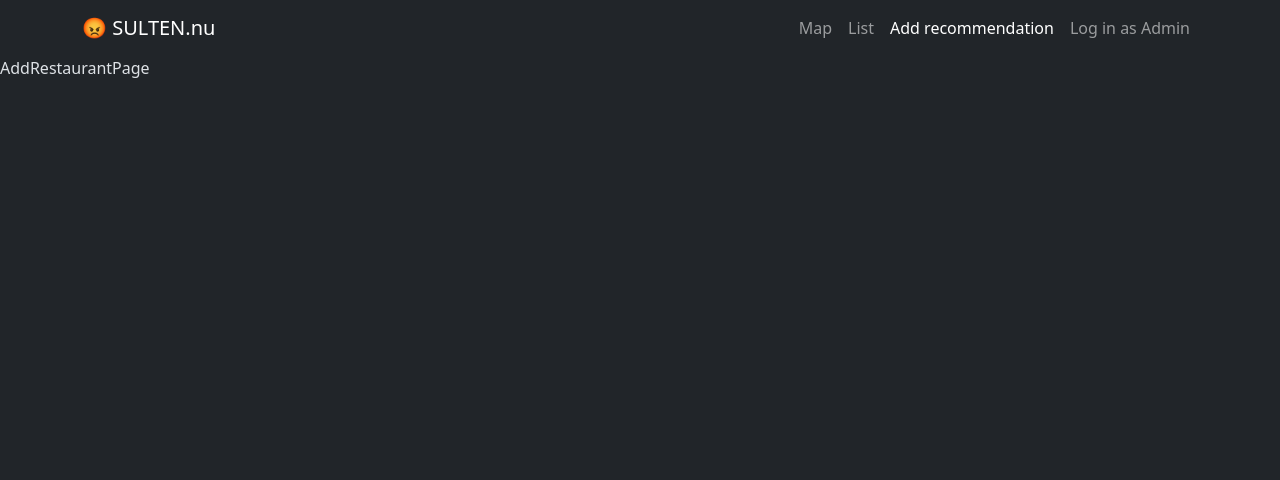
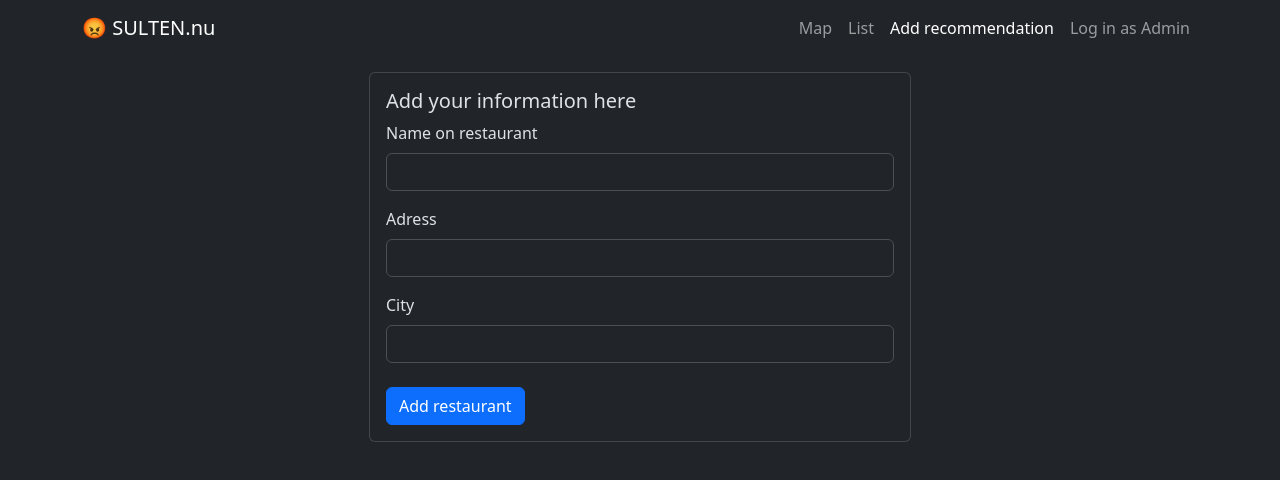
Before and after one commit to landicami/sulten-app, a React (Vite) app: page /add-restaurant in a window 1280 px wide. Shown: the top 480 px of the page. Built offline with nearby package versions, Linux system fonts and the light colour scheme; no server answers.

Commit message:
adding restaurantform

```diff
--- a/src/pages/AddRestaurantPage.tsx
+++ b/src/pages/AddRestaurantPage.tsx
@@ -1,8 +1,61 @@
+import { SubmitHandler, useForm } from "react-hook-form";
+import Button from "react-bootstrap/Button";
+import Card from "react-bootstrap/Card";
+import Container from "react-bootstrap/Container";
+import Col from "react-bootstrap/Col";
+import Form from "react-bootstrap/Form";
+import Row from "react-bootstrap/Row";
+import { Restaurant } from "../types/Restaurant.types";
 
 const AddRestaurantPage = () => {
-    return (
-        <div>AddRestaurantPage</div>
-    )
-}
+	const {
+		register,
+		handleSubmit,
+		watch,
+		formState: { errors },
+	} = useForm<Restaurant>();
+
+	const onAddRestaurant: SubmitHandler<Restaurant> = async (data) => {
+		console.log(data.address);
+	};
+	return (
+		<Container className="p-3">
+			<Row className="justify-content-center">
+				<Col lg={6} md={8} sm={12}>
+					<Card className="p-3">
+						<Card.Title>Add your information here</Card.Title>
+						<Form onSubmit={handleSubmit(onAddRestaurant)}>
+							{/* register your input into the hook by invoking the "register" function */}
+							<Form.Group className="mb-3">
+								<Form.Label>Name on restaurant</Form.Label>
+								<Form.Control type="text" {...register("name")} />
+							</Form.Group>
+
+							<Form.Group className="mb-3">
+								<Form.Label>Adress</Form.Label>
+
+								<Form.Control type="adress" {...register("address", { required: true })} />
+								{/* errors will return when field validation fails  */}
+								{errors.address && <span>This field is required</span>}
+							</Form.Group>
+
+							<Form.Group className="mb-3">
+								<Form.Label>City</Form.Label>
+
+								<Form.Control type="text" {...register("city", { required: true })} />
+								{/* errors will return when field validation fails  */}
+								{errors.city && <span>This field is required</span>}
+							</Form.Group>
+
+							<Button className="mt-2" type="submit">
+								Add restaurant
+							</Button>
+						</Form>
+					</Card>
+				</Col>
+			</Row>
+		</Container>
+	);
+};
 
 export default AddRestaurantPage;
```
